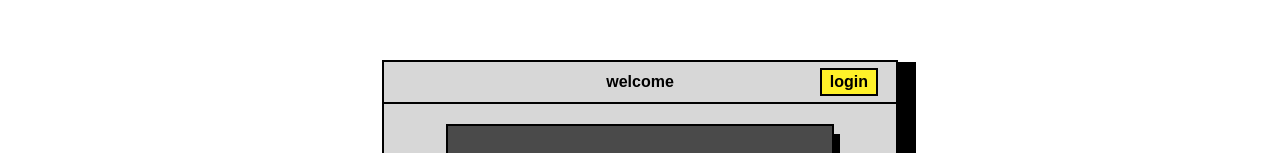
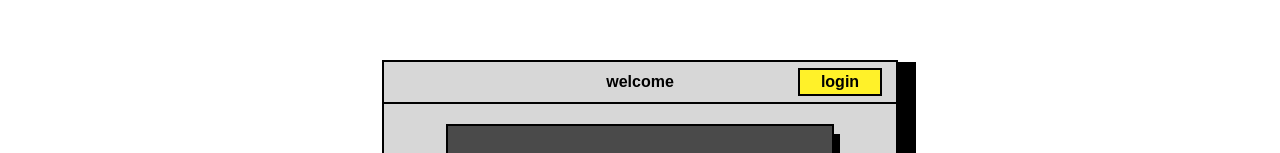
Before and after one commit to thwilson3/movie_bucket_frontend, a React (Vite) app: page / in a window 1280 px wide. Shown: the part 306-459 px from the top of the page. Built offline with nearby package versions, Linux system fonts and the light colour scheme; a web font is replaced by a local one.

Commit message:
add dynamic spacing for buttons

```diff
--- a/src/components/ContainerHeader.tsx
+++ b/src/components/ContainerHeader.tsx
@@ -1,22 +1,32 @@
 import { Link } from "react-router-dom";
 import { HeaderOptions } from "../interfaces";
 
-export default function ContainerHeader({ options }: {options?: HeaderOptions}) {
-
+export default function ContainerHeader({
+  options,
+}: {
+  options?: HeaderOptions;
+}) {
   return (
     <>
       <div className="flex py-2 md:py-2 lg:py-2 font-bold bg-accent justify-center outline outline-2 top-0 left-0 absolute w-full">
         {options?.title ? options.title : "welcome"}
       </div>
-      {options?.buttons.length ? (
-        options?.buttons.map(button =>
-        <Link to={button.path} onClick={button.function}>
-          <div className="bg-primary font-bold outline outline-2 absolute right-5 top-2 px-2 cursor-pointer">
-            {button.text}
-          </div>
-        </Link>
-          )
-      ): null}
+      {options?.buttons.length
+        ? options?.buttons.map((button, index) => (
+            <div
+              className="absolute top-2 w-20 text-center"
+              style={
+                index === 0 ? { right: "1rem" } : { right: `${index + 6}rem` }
+              }
+            >
+              <Link to={button.path} onClick={button.function}>
+                <div className="bg-primary font-bold outline outline-2 px-2 cursor-pointer">
+                  {button.text}
+                </div>
+              </Link>
+            </div>
+          ))
+        : null}
     </>
   );
 }
```
